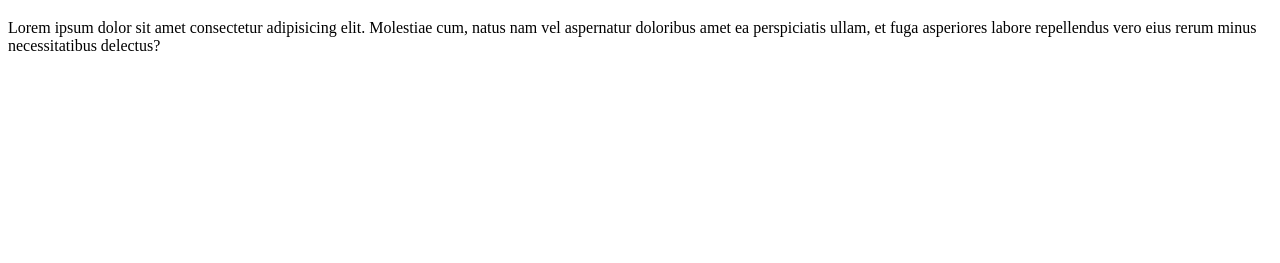
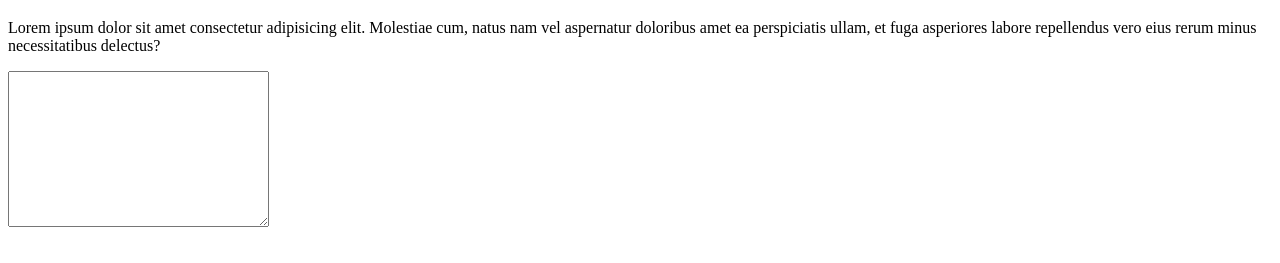
Before and after one commit to Ismalure12/git-test, a plain HTML site: page index.html in a window 1280 px wide. Shown: the part 61-324 px from the top of the page. Drawn offline with Linux system fonts and the light colour scheme.

Commit message:
small change

```diff
--- a/index.html
+++ b/index.html
@@ -9,5 +9,6 @@
 <body>
     <h1>hello world</h1>
     <p>Lorem ipsum dolor sit amet consectetur adipisicing elit. Molestiae cum, natus nam vel aspernatur doloribus amet ea perspiciatis ullam, et fuga asperiores labore repellendus vero eius rerum minus necessitatibus delectus?</p>
+    <textarea name="sss" id="" cols="30" rows="10"></textarea>
 </body>
 </html>
```
